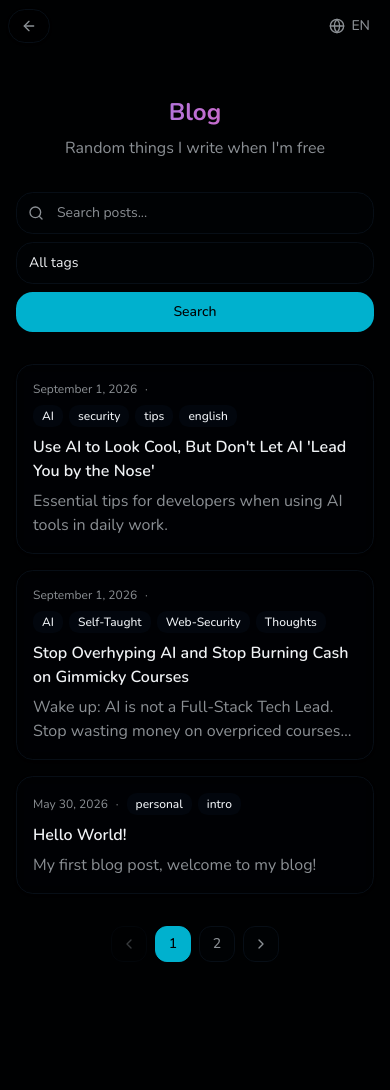
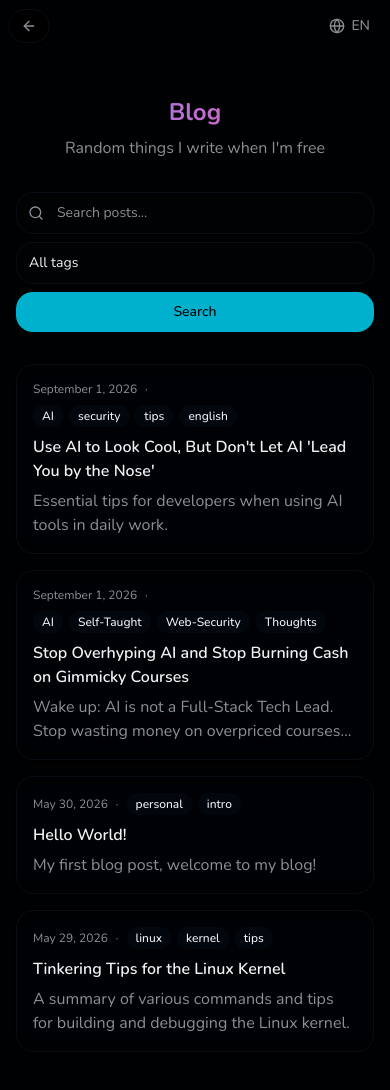
Before and after one commit to webngoc04/webngoc04.github.io, a Next.js app: page /blog in a window 390 px wide. Shown: the top 1090 px of the page. Before the commit the page ends 1010 px from the top, so only its background shows below. Built offline with nearby package versions, Linux system fonts and the light colour scheme.

Commit message:
fix: remove resize listener, use fixed 5 posts/page for smooth performance

```diff
--- a/src/components/blog-list.tsx
+++ b/src/components/blog-list.tsx
@@ -1,7 +1,7 @@
 "use client"
 
 import Link from "next/link"
-import { useState, useEffect, useMemo, useCallback } from "react"
+import { useState, useMemo, useCallback } from "react"
 import { Search, ChevronLeft, ChevronRight, X } from "lucide-react"
 import { Badge } from "@/components/ui/badge"
 import { useI18n } from "@/lib/i18n"
@@ -11,13 +11,7 @@ interface BlogListProps {
   posts: BlogPost[]
 }
 
-function getPostsPerPage(): number {
-  if (typeof window === "undefined") return 5
-  const w = window.innerWidth
-  if (w < 640) return 3
-  if (w < 1024) return 5
-  return 7
-}
+const POSTS_PER_PAGE = 5
 
 export default function BlogList({ posts }: BlogListProps) {
   const { t, locale } = useI18n()
@@ -28,13 +22,6 @@ export default function BlogList({ posts }: BlogListProps) {
   const [search, setSearch] = useState("")
   const [selectedTag, setSelectedTag] = useState<string | null>(null)
   const [page, setPage] = useState(1)
-  const [postsPerPage, setPostsPerPage] = useState(getPostsPerPage)
-
-  useEffect(() => {
-    const onResize = () => setPostsPerPage(getPostsPerPage())
-    window.addEventListener("resize", onResize)
-    return () => window.removeEventListener("resize", onResize)
-  }, [])
 
   const allTags = useMemo(() => {
     const tagCount = new Map<string, number>()
@@ -58,11 +45,11 @@ export default function BlogList({ posts }: BlogListProps) {
     return result
   }, [localePosts, search, selectedTag])
 
-  const totalPages = Math.max(1, Math.ceil(filteredPosts.length / postsPerPage))
+  const totalPages = Math.max(1, Math.ceil(filteredPosts.length / POSTS_PER_PAGE))
   const currentPage = Math.min(page, totalPages)
   const paginatedPosts = filteredPosts.slice(
-    (currentPage - 1) * postsPerPage,
-    currentPage * postsPerPage
+    (currentPage - 1) * POSTS_PER_PAGE,
+    currentPage * POSTS_PER_PAGE
   )
 
   const handleSearch = useCallback(() => {
```
